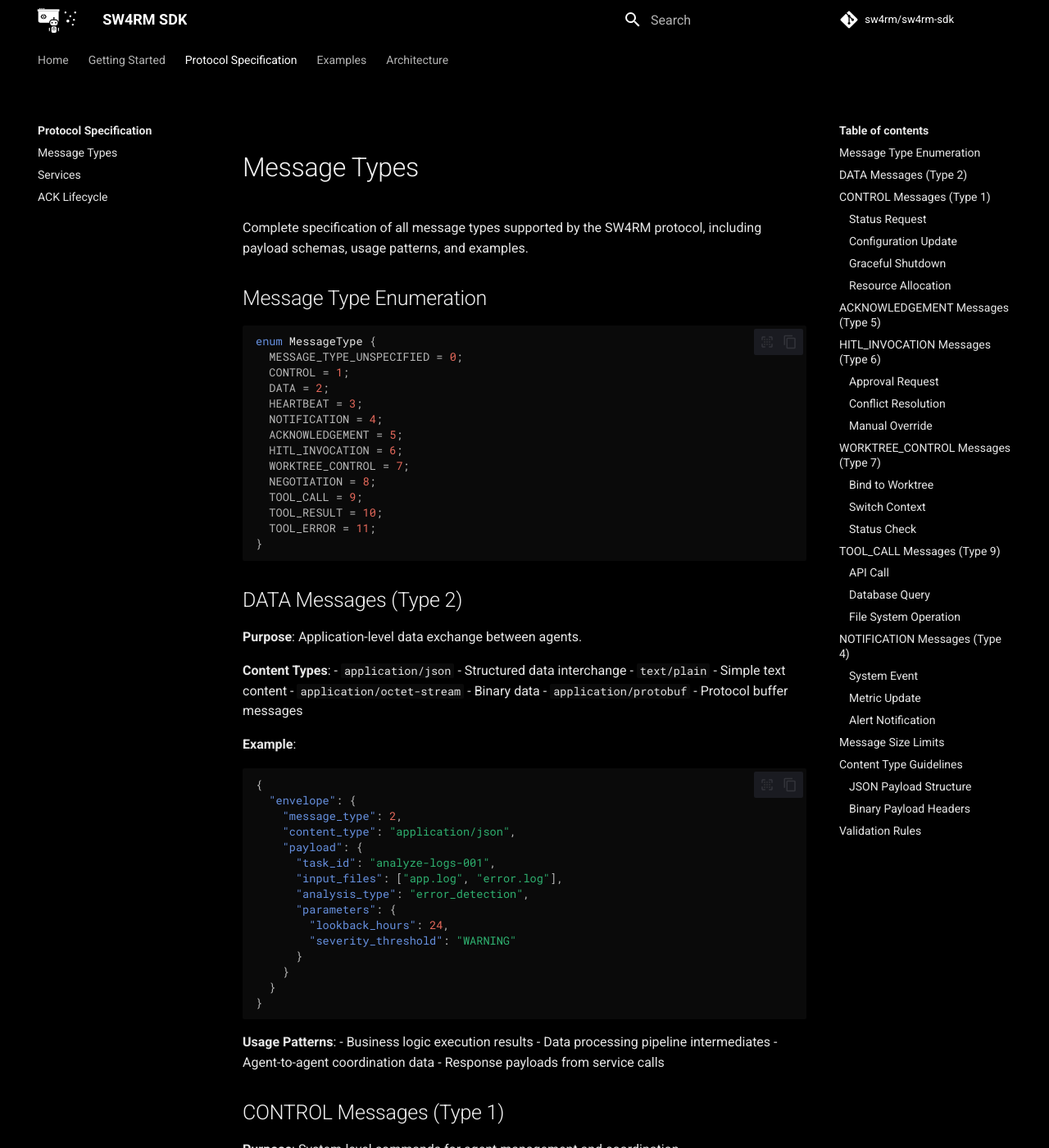
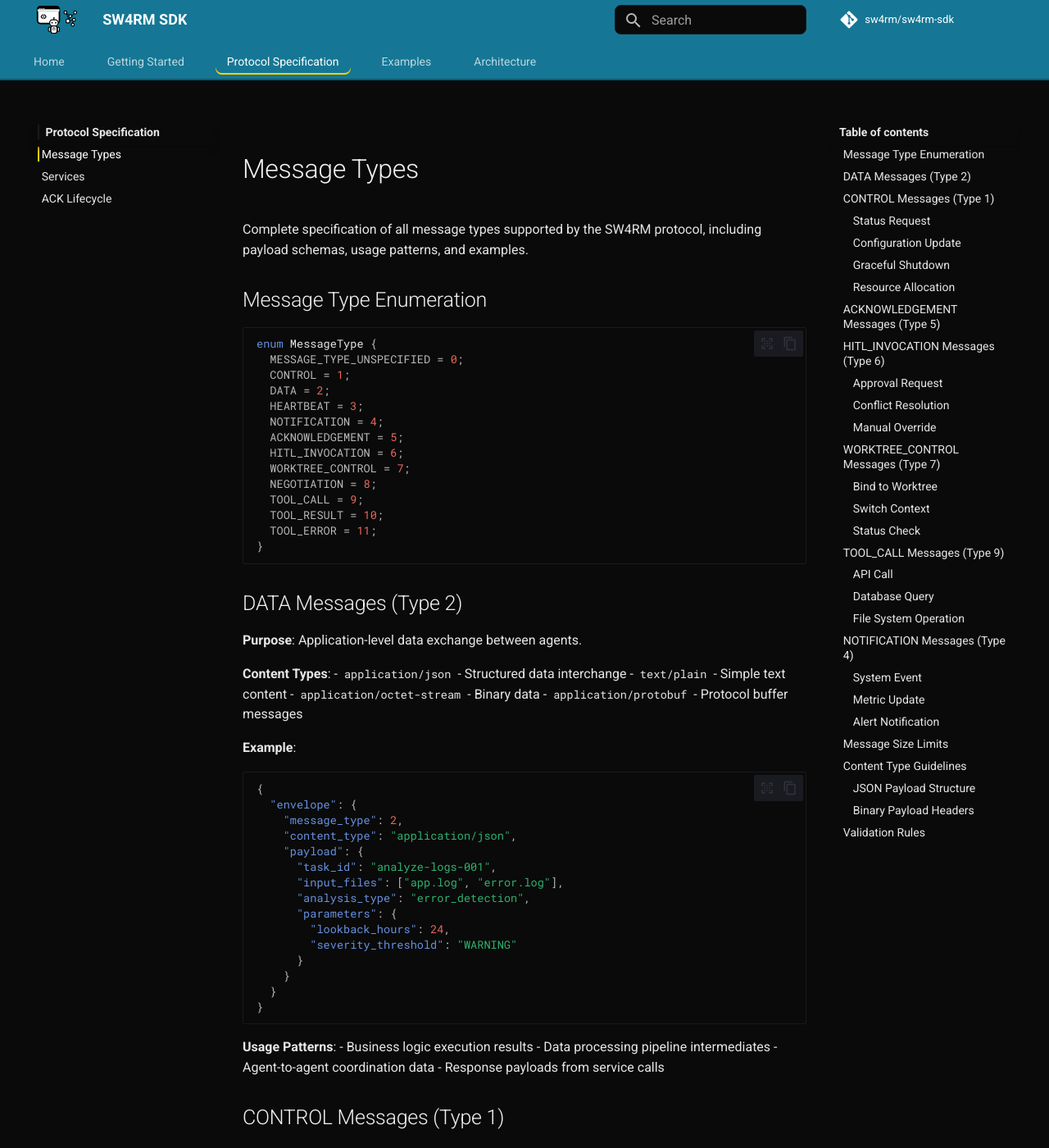
Before and after one commit to rahulrajaram/sw4rm, an MkDocs documentation site: the page built from documentation/protocol/messages.md, in a window 1280 px wide and 1400 px high. Shown: the whole window at 82% size. Built offline with MkDocs 1.6.1 and Material for MkDocs 9.7.7, drawn with Linux system fonts in a browser that asks for light colours; comment, search, counter and statistics services are not loaded.

Commit message:
docs(theme): header + tabs layout, hover/active states, alignment and spacing

```diff
--- a/documentation/assets/custom.css
+++ b/documentation/assets/custom.css
@@ -11,7 +11,7 @@
   --sw4rm-text: #e6e6e6;
   --sw4rm-muted: #b9b9b9;
   --sw4rm-yellow: #ffd400; /* secondary */
-  --sw4rm-indigo: #4b0082; /* tertiary */
+  --sw4rm-indigo: #157795; /* tertiary */
 }
 
 /* Apply colors to Material variables (dark scheme) */
@@ -21,7 +21,8 @@
   --md-primary-fg-color--dark: #000000;
   --md-accent-fg-color: var(--sw4rm-yellow);
 
-  --md-default-bg-color: var(--sw4rm-black);
+  /* Use off-black for content to add depth */
+  --md-default-bg-color: var(--sw4rm-offblack);
   --md-default-fg-color: var(--sw4rm-text);
   --md-default-fg-color--light: var(--sw4rm-muted);
   --md-default-fg-color--lighter: #d5d5d5;
@@ -34,20 +35,98 @@
 }
 
 /* Global surfaces */
-.md-header,
-.md-tabs,
+/* Header remains pure black with a subtle divider */
+.md-header {
+  background-color: var(--sw4rm-indigo) !important;
+  border-bottom: 1px solid rgba(0, 0, 0, 0.25);
+  box-shadow: none;
+}
+
+/* Subtle indigo wash within the header content area */
+[data-md-color-scheme="slate"] .md-header__inner {
+  background-color: var(--sw4rm-indigo);
+  margin-bottom: 0;           /* remove extra gap below header */
+  padding-bottom: 0.2rem;     /* tighten spacing under header */
+}
+
+/* Tabs row matches header indigo */
+.md-tabs {
+  background-color: var(--sw4rm-indigo) !important;
+  border-bottom: 1px solid rgba(0, 0, 0, 0.25);
+  margin-top: -1em;           /* pull tabs closer to header */
+  padding: 0.05rem 0 0.5em;   /* subtle top, larger bottom padding */
+  overflow: visible;          /* prevent hover panels from being clipped */
+}
+
+/* Align tabs content with logo edge by matching header logo padding */
+/* Align tabs left by offsetting the tabs list, not the grid */
+[data-md-color-scheme="slate"] .md-tabs .md-grid {
+  padding-left: 0;            /* avoid shifting content inside grid */
+}
+/* Ensure left offset applies regardless of wrapper specificity */
+/* Apply left alignment only on larger screens */
+@media screen and (min-width: 76.1875em) {
+  [data-md-color-scheme="slate"] .md-tabs__list {
+    margin-left: -1.55em !important; /* align first tab with logo edge */
+  }
+}
+
+/* Header tabs: consistent yellow hover; subtle panel highlight */
+.md-tabs__link {
+  display: inline-block;
+  padding: 0.35rem 0.7rem; /* enlarge clickable + highlight area */
+  border-radius: 0.375rem;
+  transition: background-color 120ms ease, color 120ms ease;
+}
+.md-tabs__link:hover,
+.md-tabs__link:focus {
+  color: var(--sw4rm-yellow);
+  background: rgba(255, 212, 0, 0.08);
+}
+.md-tabs__item--active > .md-tabs__link {
+  color: #ffffff;
+  box-shadow: inset 0 -2px 0 0 var(--sw4rm-yellow);
+}
+
+/* Sidebars and nav use off-black to separate from header */
 .md-footer,
 .md-nav,
 .md-sidebar--primary,
 .md-sidebar--secondary {
-  background-color: var(--sw4rm-black) !important;
+  background-color: var(--sw4rm-offblack) !important;
   box-shadow: none;
+}
+
+/* Header buttons (e.g., repo, search): match hover behavior */
+.md-header__button {
+  padding: 0.35rem;
+  border-radius: 0.375rem;
+}
+.md-header__button:hover,
+.md-header__button:focus {
+  color: var(--sw4rm-yellow);
+  background: rgba(255, 212, 0, 0.08);
 }
 
 .md-nav__title,
 .md-nav__link,
 .md-nav__item .md-nav__link {
   color: var(--sw4rm-text);
+}
+
+/* Active and hover nav states */
+.md-nav__link {
+  padding-left: 0.2em;
+  border-left: 2px solid transparent;
+}
+.md-nav__item .md-nav__link:hover {
+  color: var(--sw4rm-yellow);
+  background-color: #101010;
+  border-left-color: rgba(255, 212, 0, 0.8);
+}
+.md-nav__item .md-nav__link--active {
+  color: #ffffff;
+  border-left-color: var(--sw4rm-yellow);
 }
 
 /* Links: yellow default, indigo hover */
@@ -57,6 +136,7 @@
 .md-typeset a:hover,
 .md-typeset a:focus {
   color: var(--sw4rm-indigo);
+  text-decoration: underline;
 }
 
 /* Inline code and blocks */
@@ -66,6 +146,7 @@
 }
 .md-typeset pre > code {
   background-color: var(--sw4rm-offblack);
+  border: 1px solid #1a1a1a;
 }
 
 /* Buttons, chips, switches using yellow accents */
@@ -97,6 +178,13 @@
 }
 .md-typeset table:not([class]) tr {
   background: var(--sw4rm-offblack);
+}
+.md-typeset table:not([class]) th,
+.md-typeset table:not([class]) td {
+  border-color: #1a1a1a;
+}
+.md-typeset table:not([class]) tr:hover {
+  background: #101010;
 }
 
 /* Images scale within content width */
@@ -137,3 +225,37 @@
     height: 1.6rem;
   }
 }
+
+/* Search input: lighter than header, matching body off‑black */
+[data-md-color-scheme="slate"] .md-search__form {
+  background-color: var(--sw4rm-offblack);
+  border: 1px solid #1a1a1a;
+  border-radius: 0.375rem;
+}
+[data-md-color-scheme="slate"] .md-search__form:hover {
+  border-color: rgba(255, 212, 0, 0.35);
+}
+[data-md-color-scheme="slate"] .md-search__form:focus-within {
+  border-color: var(--sw4rm-yellow);
+  box-shadow: 0 0 0 2px rgba(255, 212, 0, 0.15);
+}
+[data-md-color-scheme="slate"] .md-search__input {
+  background-color: transparent;
+  color: var(--sw4rm-text);
+}
+.md-search__input::placeholder {
+  color: var(--sw4rm-muted);
+  opacity: 0.85;
+}
+[data-md-color-scheme="slate"] .md-search__icon {
+  color: var(--sw4rm-muted);
+}
+[data-md-color-scheme="slate"] .md-search__form:focus-within .md-search__icon {
+  color: var(--sw4rm-yellow);
+}
+
+/* Search results panel styling */
+[data-md-color-scheme="slate"] .md-search__output {
+  background-color: var(--sw4rm-offblack);
+  border: 1px solid #1a1a1a;
+}
```
